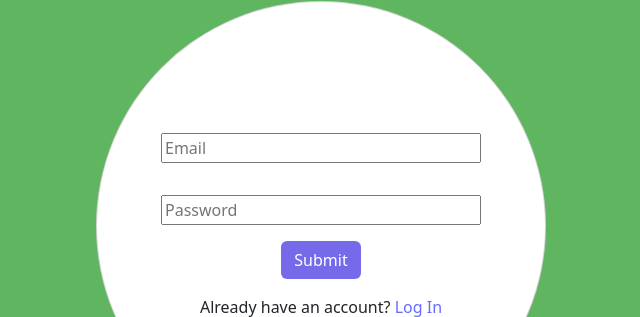
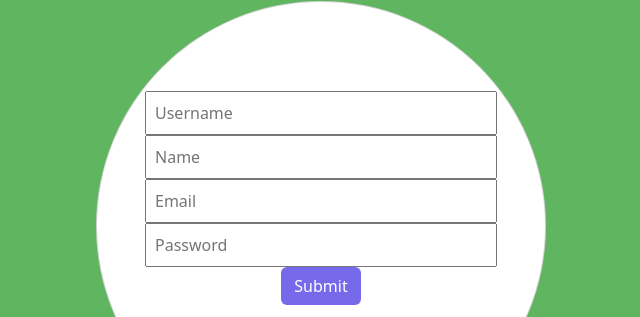
Before and after one commit to hongfetti/pocket-caddy, a React (Vite) app in the folder client/: page /signup in a window 1280 px wide. Shown: the part 138-455 px from the top of the page, without its empty margins (319-959 px from the left). Built offline with nearby package versions, Linux system fonts and the light colour scheme.

Commit message:
fiddling around with navbar - still in progress of getting signup to work

```diff
--- a/client/src/App.tsx
+++ b/client/src/App.tsx
@@ -14,7 +14,7 @@ import { Outlet } from "react-router-dom";
 
 // Construct our main GraphQL API endpoint
 const httpLink = createHttpLink({
-  uri: "/graphql",
+  uri: "http://localhost:3001/graphql",
 });
 
 // Construct request middleware that will attach the JWT token to every request as an `authorization` header
--- a/client/src/components/Header/Header.tsx
+++ b/client/src/components/Header/Header.tsx
@@ -1,11 +1,45 @@
 // import Nav from './Navigation.jsx'
 // import './Header.css'
+import { Link } from "react-router-dom";
+import auth from "../../utils/auth";
 
 export default function Header() {
     return (
         <header>
             <h1>Pocket Caddy</h1>
-            {/* <Nav /> */}
+            <div>
+                {auth.loggedIn() ? (
+                    <ul>
+                        <li>
+                            <Link
+                              className="nav-link"
+                              to="/bag"
+                              >
+                                Bag
+                              </Link>
+                        </li>
+                        <li>
+                            <Link
+                              className="nav-link"
+                              to="/scores"
+                              >
+                                Scores
+                              </Link>
+                        </li>
+                        <li>
+                            <Link
+                              className="nav-link"
+                              to="/"
+                              onClick={auth.logout}
+                              >
+                                Logout
+                              </Link>
+                        </li>
+                    </ul>
+                ) : (
+                    <div></div>
+                )}
+            </div>
         </header>
     )
 }
--- a/client/src/components/Sign-up/Sign-up.css
+++ b/client/src/components/Sign-up/Sign-up.css
@@ -0,0 +1,3 @@
+.signup-form {
+    padding: 0.5rem
+}
--- a/client/src/components/Sign-up/Sign-up.tsx
+++ b/client/src/components/Sign-up/Sign-up.tsx
@@ -2,6 +2,8 @@ import { useState, type FormEvent, type ChangeEvent } from "react";
 import { Link } from "react-router-dom";
 import { useMutation } from "@apollo/client";
 import { CREATE_USER } from "../../utils/mutations.ts";
+
+import "./Sign-up.css"
 
 import Auth from "../../utils/auth.ts"
 
@@ -44,7 +46,23 @@ const SignUp = () => {
         <div className="d-flex flex-column align-items-center col-12">
           <form className="col-12 d-flex flex-column" onSubmit={handleFormSubmit}>
             <input
-              className="form-input"
+              className="signup-form"
+              placeholder="Username"
+              name="username"
+              type="string"
+              value={formState.username}
+              onChange={handleChange}
+            />
+            <input
+              className="signup-form"
+              placeholder="Name"
+              name="name"
+              type="string"
+              value={formState.name}
+              onChange={handleChange}
+            />
+            <input
+              className="signup-form"
               placeholder="Email"
               name="email"
               type="email"
@@ -52,7 +70,7 @@ const SignUp = () => {
               onChange={handleChange}
             />
             <input
-              className="form-input"
+              className="signup-form"
               placeholder="Password"
               name="password"
               type="password"
--- a/package.json
+++ b/package.json
@@ -17,5 +17,8 @@
     "devDependencies": {
         "concurrently": "^8.2.0",
         "ts-node": "^10.9.2"
+    },
+    "dependencies": {
+        "cors": "^2.8.5"
     }
 }
```
Also changed, not shown: 2 other files (tests, documents, lock files or other folders).
